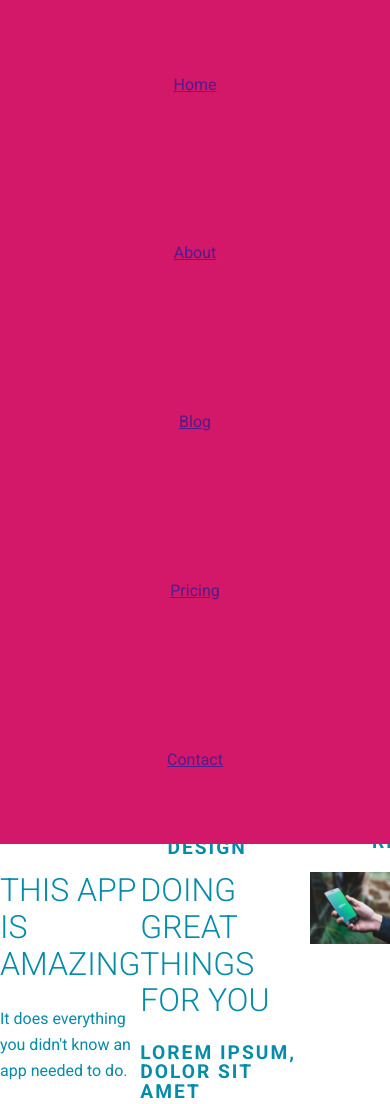
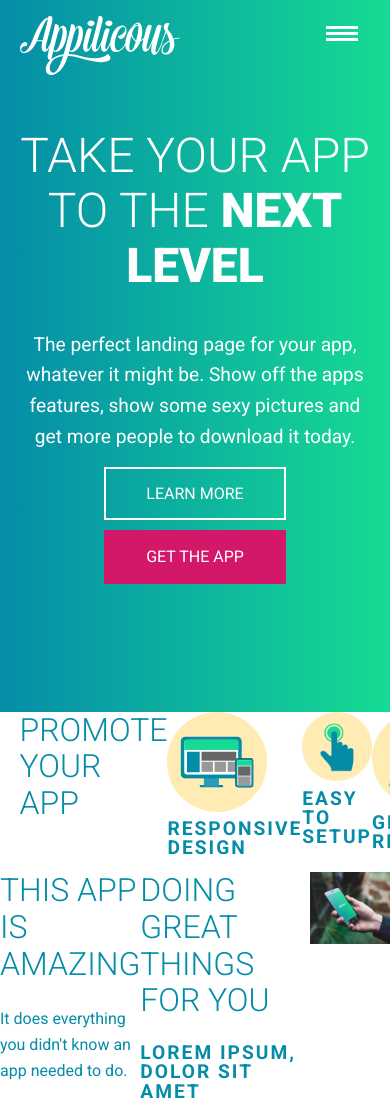
Before and after one commit to rhassbaum/responsive-design, a plain HTML site: page index.html in a window 390 px wide. Shown: the top 1104 px of the page. Drawn offline with nearby package versions, Linux system fonts and the light colour scheme.

Commit message:
Hamburger menu (jQuery)

```diff
--- a/index.html
+++ b/index.html
@@ -24,6 +24,9 @@
                     <li><a href="">Contact</a></li>
                 </ul>
             </nav>
+        </div>
+        <div class="nav-toggle">
+            <div class="hamburger"></div>
         </div>
     </header>
 
@@ -122,6 +125,9 @@
             </ul>
         </div>
     </footer>
+    <script src="https://code.jquery.com/jquery-2.2.4.min.js"
+        integrity="sha256-BbhdlvQf/xTY9gja0Dq3HiwQF8LaCRTXxZKRutelT44=" crossorigin="anonymous"></script>
+    <script src="scripts/scripts.js"></script>
 </body>
 
 </html>
--- a/sass/layout/_nav.scss
+++ b/sass/layout/_nav.scss
@@ -2,14 +2,84 @@
     background: $accent;
     position: absolute;
     top: 0;
-    left: 0;
+    left: 100%;
     right: 0;
+    font-size: 1.2rem;
+
+    overflow: hidden;
+
+    transition: all ease-in-out 250ms;
 
     ul {
         display: flex;
         flex-direction: column;
         justify-content: space-around;
-        text-align: center;
         height: 100vh;
     }
+
+    li {
+        display: flex;
+        flex: 1 1 auto;
+        border-bottom: 1px solid rgba(0, 0, 0, .15);
+
+
+    }
+
+    a {
+        display: flex;
+        flex-basis: 100%;
+        justify-content: center;
+        align-items: center;
+        color: $text-inverse;
+        text-decoration: none;
+
+        &:hover {
+            background: rgba(0, 0, 0, .10);
+        }
+    }
+
+    &.is-open {
+        left: 0;
+    }
 }
+
+// Hamburger menu
+.nav-toggle {
+    display: block;
+    padding: 1em;
+    position: absolute;
+    top: 1em;
+    right: 1em;
+    cursor: pointer;
+}
+
+.hamburger,
+.hamburger::before,
+.hamburger::after {
+    content: '';
+    display: block;
+    width: 2em;
+    height: 3px;
+    background: $white;
+    transition: all ease-in-out 250ms;
+}
+
+.hamburger::before {
+    transform: translateY(-6px);
+}
+
+.hamburger::after {
+    transform: translateY(3px);
+}
+
+.hamburger.is-open {
+    transform: rotate(45deg);
+
+    &::after {
+        transform: rotate(-90deg);
+    }
+
+    &::before {
+        display: none;
+    }
+}
--- /dev/null
+++ b/scripts/scripts.js
@@ -0,0 +1,8 @@
+$(document).ready(function () {
+
+    // hamburger menu toggle
+    $('.nav-toggle').click(function () {
+        $('.main-nav').toggleClass('is-open');
+        $('.hamburger').toggleClass('is-open');
+    })
+});
```
Also changed, not shown: styles/main.css.
